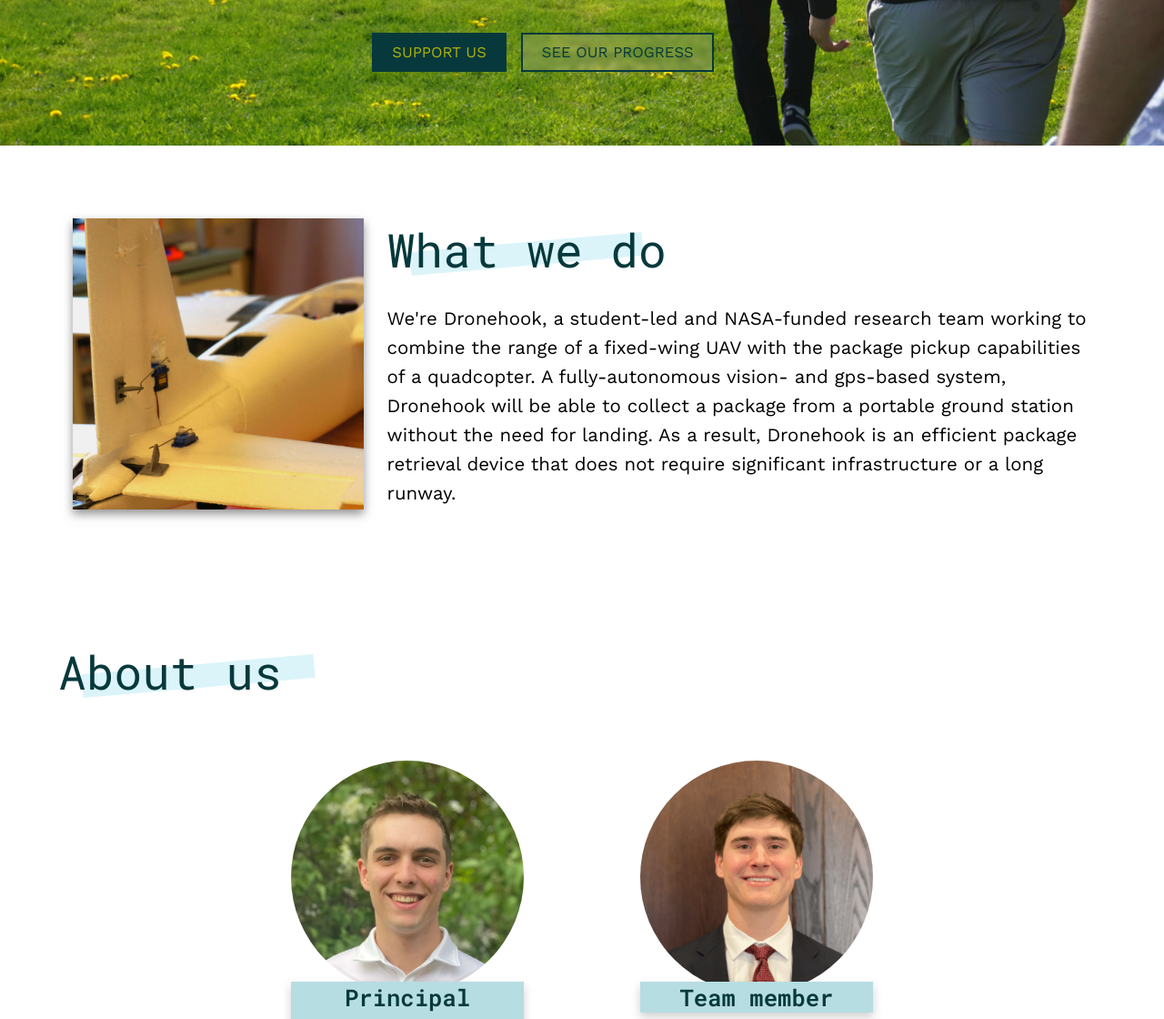
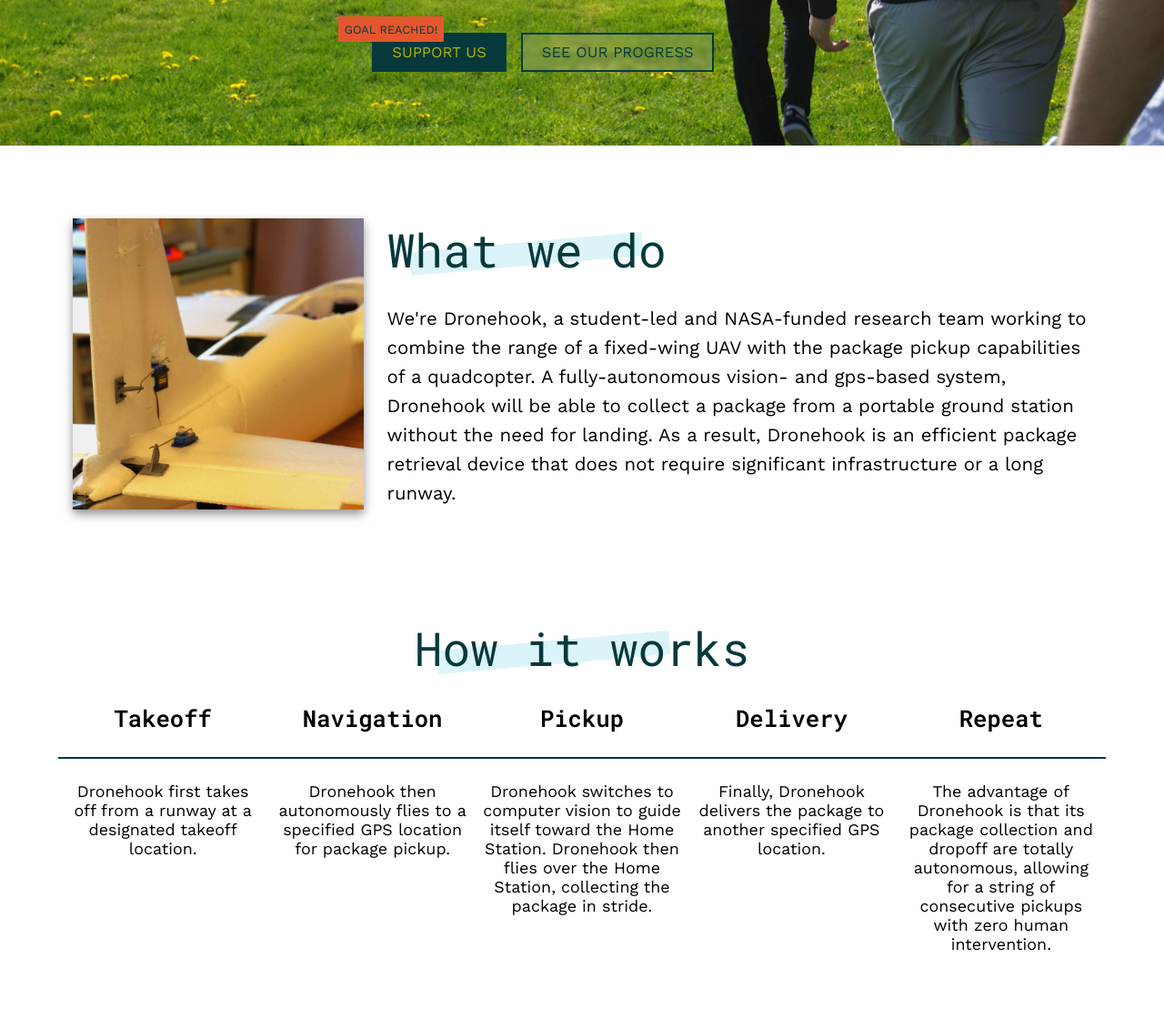
Before and after one commit to zachvin/dronehook-site, a plain HTML site: page public/index.html in a window 1280 px wide. Shown: the part 480-1600 px from the top of the page at 91% size. Drawn offline with nearby package versions, Linux system fonts and the light colour scheme.

Commit message:
website update how it works

```diff
--- a/public/index.html
+++ b/public/index.html
@@ -18,20 +18,6 @@
         </div>
     </div>
 
-    <div class="progress-bar">
-        <!--
-            1: idea/planning
-            2: funding (current)
-            3: initial prototyping
-            4: final prototyping
-            5: final testing
-        -->
-        <div class="progress-circle phase-1"></div>
-        <div class="progress-circle phase-2"></div>
-        <div class="progress-circle phase-3"></div>
-        <div class="progress-circle phase-4"></div>
-        <div class="progress-circle phase-5"></div>
-    </div>
     <div class="about">
         <div class="about-dronehook">
             <div class="about-img"></div>
@@ -40,6 +26,33 @@
                 <p>We're Dronehook, a student-led and NASA-funded research team working to combine the range of a fixed-wing UAV with the package pickup capabilities of a quadcopter. A fully-autonomous vision- and gps-based system, Dronehook will be able to collect a package from a portable ground station without the need for landing. As a result, Dronehook is an efficient package retrieval device that does not require significant infrastructure or a long runway.</p>
             </div>
         </div>
+
+        <div class="howitworks">
+            <h3 class="title">How it works</h3>
+            <div class="howitworks-container">
+                <div class="step">
+                    <h3 class="step-title">Takeoff</h3>
+                    <p>Dronehook first takes off from a runway at a designated takeoff location.</p>
+                </div>
+                <div class="step">
+                    <h3 class="step-title">Navigation</h3>
+                    <p>Dronehook then autonomously flies to a specified GPS location for package pickup.</p>
+                </div>
+                <div class="step">
+                    <h3 class="step-title">Pickup</h3>
+                    <p>Dronehook switches to computer vision to guide itself toward the Home Station. Dronehook then flies over the Home Station, collecting the package in stride.</p>
+                </div>
+                <div class="step">
+                    <h3 class="step-title">Delivery</h3>
+                    <p>Finally, Dronehook delivers the package to another specified GPS location.</p>
+                </div>
+                <div class="step">
+                    <h3 class="step-title">Repeat</h3>
+                    <p>The advantage of Dronehook is that its package collection and dropoff are totally autonomous, allowing for a string of consecutive pickups with zero human intervention.</p>
+                </div>
+            </div>
+        </div>
+
         <div class="about-us">
             <h3 class="title">About us</h3>
             <div class="about-us-table">
@@ -53,6 +66,7 @@
                         <div class="about-person-container">
                             <p><a href="mailto:zvincent@nd.edu" class="link">zvincent@nd.edu</a></p>
                             <p><a href="https://www.linkedin.com/in/zachv" target="_blank" class="link">LinkedIn</a></p>
+                            <p><a href="https://github.com/zachvin" target="_blank" class="link">GitHub</a></p>
                         </div>
                     </div>
                 </div>
@@ -73,6 +87,8 @@
         </div>
     </div>
 
+
+
     <footer>
         <div class="footer footer-left">
             <h4><a href="./index.html">Dronehook</a></h4>
--- a/public/style.css
+++ b/public/style.css
@@ -76,6 +76,20 @@ body {
 
 .support-button {
     background-color: #07393C;
+    position: relative;
+}
+
+.support-button::after {
+    content: "goal reached!";
+    color: #07393C;
+    font-size: 1vw;
+    text-align: center;
+    padding: .5vw;
+    z-index: 10;
+    position: absolute;
+    background-color: #E4572E;
+    top: -1.5vw;
+    left: -3vw;
 }
 
 .support-button:hover {
@@ -147,7 +161,33 @@ body {
 
 .about-us .title {
     margin-left: 5vw;
-    margin-top: 10vw;
+    margin-top: -5vw;
+}
+
+.howitworks {
+    width: 90%;
+    margin: 8vw auto;
+    display: flex;
+    flex-direction: column;
+    align-items: center;
+    text-align: center;
+}
+
+.step-title {
+    font-size: 2vw;
+    font-family: "Roboto Mono", Courier, monospace;
+    border-bottom: 2px solid #07393C;
+    padding: 2vw;
+}
+
+.step p {
+    font-size: 1.4vw;
+    padding: 2vw 0.5vw;
+}
+
+.howitworks-container {
+    display: grid;
+    grid-template-columns: 1fr 1fr 1fr 1fr 1fr;
 }
 
 .about-us-table {
@@ -168,7 +208,7 @@ body {
     height: 20vw;
     object-fit: cover;
 
-        border-radius: 100rem;
+    border-radius: 100rem;
     margin: 0 auto;
     position: relative;
 }
```
